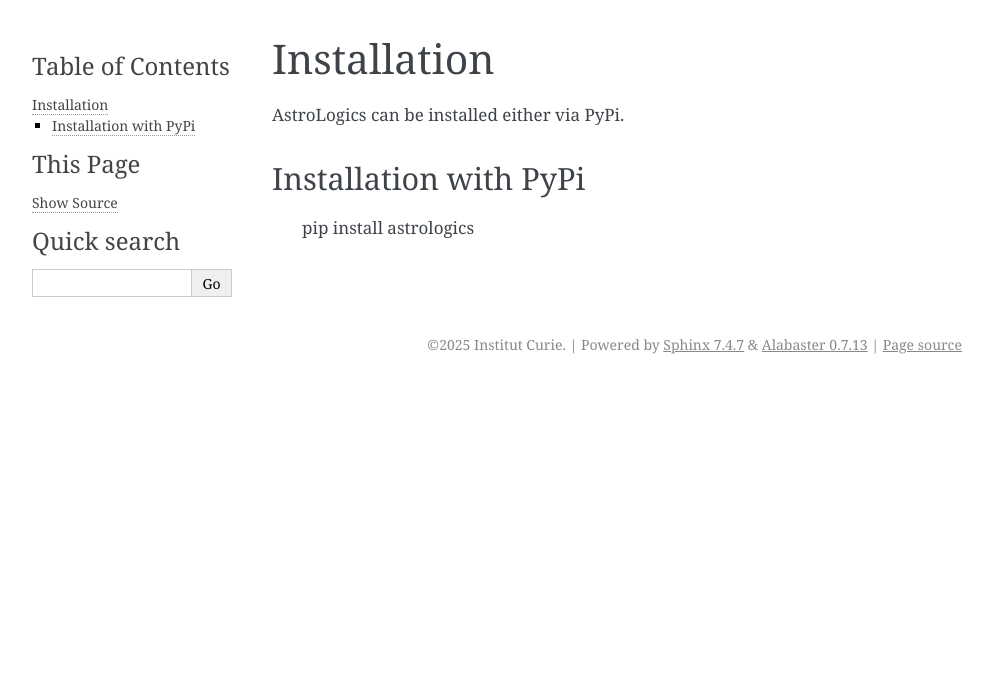
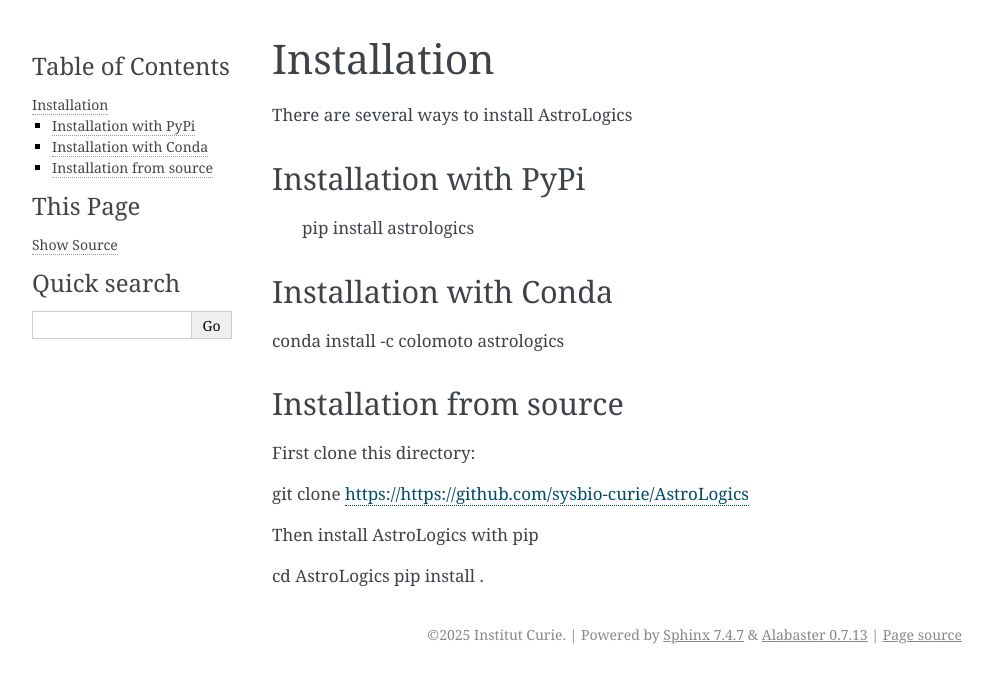
Before and after one commit to sysbio-curie/AstroLogics, a Sphinx documentation site: the page built from doc/installation.rst, in a window 1280 px wide. Shown: the top 683 px of the page, without its empty margins (148-1141 px from the left). Built offline with Sphinx 7.4.7, drawn with Linux system fonts in a browser that asks for light colours; pages that are not in the unit, such as notebooks, are missing from menus.

Commit message:
Updated install and readme

```diff
--- a/doc/installation.rst
+++ b/doc/installation.rst
@@ -1,10 +1,31 @@
 Installation
 ============
 
-AstroLogics can be installed either via PyPi.
+There are several ways to install AstroLogics
 
 
 Installation with PyPi
 ----------------------
 
    pip install astrologics
+
+
+
+Installation with Conda
+-----------------------
+
+conda install -c colomoto astrologics
+
+
+Installation from source
+------------------------
+
+First clone this directory:
+
+git clone https://https://github.com/sysbio-curie/AstroLogics
+
+
+Then install AstroLogics with pip
+
+cd AstroLogics
+pip install .
```
Also changed, not shown: README.md (+2 -2 lines), 1 other file.
